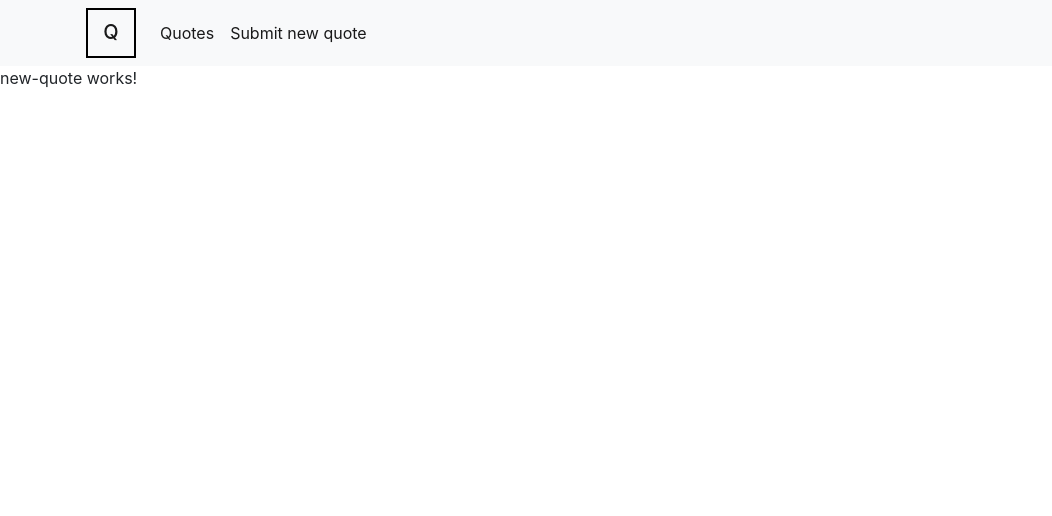
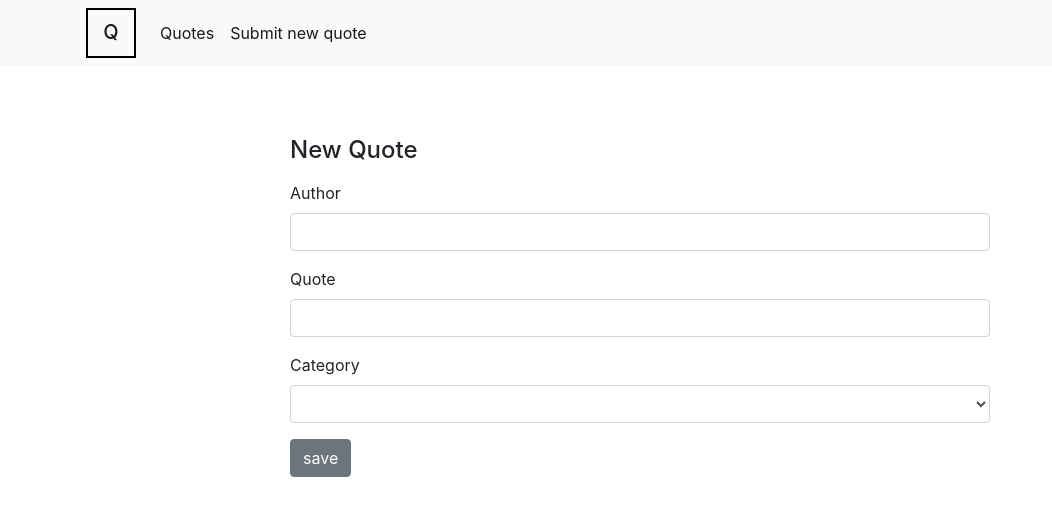
Before and after one commit to Danilova09/quotes, an Angular app: page /new-quote in a window 1280 px wide. Shown: the top 516 px of the page, without its empty margins (0-1052 px from the left). Built offline with nearby package versions, Linux system fonts and the light colour scheme.

Commit message:
Реализация удаления цитаты

```diff
--- a/src/app/new-quote/new-quote.component.html
+++ b/src/app/new-quote/new-quote.component.html
@@ -1 +1,24 @@
-<p>new-quote works!</p>
+<div class="form-block" style="display: block; margin: 70px auto; width: 700px;">
+  <h4 class="mb-3">New Quote</h4>
+  <form class="form" (ngSubmit)="onSubmit()" ngNativeValidate>
+    <div class="form-group">
+      <label for="author">Author</label>
+      <input type="text" name="author" id="author" class="form-control"
+             [(ngModel)]="author" required>
+    </div>
+    <div class="form-group">
+      <label for="quoteText">Quote</label>
+      <input type="text" name="quoteText" id="quoteText" class="form-control"
+             [(ngModel)]="quoteText"  required>
+    </div>
+    <label for="category">Category</label>
+    <select name="category" id="category" class="form-control"
+            [(ngModel)]="category"  required>
+      <option value="motivational">motivational</option>
+      <option value="humor">humor</option>
+      <option value="saying">saying</option>
+      <option value="celebrity">celebrity</option>
+    </select>
+    <button class="btn btn-secondary mt-3" type="submit">save</button>
+  </form>
+</div>
--- a/src/app/new-quote/new-quote.component.ts
+++ b/src/app/new-quote/new-quote.component.ts
@@ -1,4 +1,5 @@
 import { Component, OnInit } from '@angular/core';
+import { HttpClient } from '@angular/common/http';
 
 @Component({
   selector: 'app-new-quote',
@@ -6,10 +7,20 @@ import { Component, OnInit } from '@angular/core';
   styleUrls: ['./new-quote.component.css']
 })
 export class NewQuoteComponent implements OnInit {
-
-  constructor() { }
+  author = '';
+  quoteText = '';
+  category = '';
+  constructor(
+    private http: HttpClient,
+  ) { }
 
   ngOnInit(): void {
   }
 
+  onSubmit() {
+   const body = { author: this.author, quoteText: this.quoteText, category: this.category };
+   this.http.post('https://quotes-7fca7-default-rtdb.firebaseio.com/quotes.json', body)
+     .subscribe()
+  }
+
 }
--- a/src/app/quotes/quotes-list/quotes-list-item/quotes-list-item.component.html
+++ b/src/app/quotes/quotes-list/quotes-list-item/quotes-list-item.component.html
@@ -1,8 +1,8 @@
 <div class="card mb-3">
   <div class="card-body">
-    <h5 class="card-author">Zigmund Freid</h5>
-    <p>Lorem ipsum dolor sit amet, consectetur adipisicing elit. Eos, quod.</p>
+    <h5 class="card-author">{{ quote.author}}</h5>
+    <p>{{ quote.quoteText }}</p>
     <button class="btn btn-secondary">edit</button>
-    <button class="btn btn-danger ml-3">delete</button>
+    <button class="btn btn-danger ml-3" (click)="delete()">delete</button>
   </div>
 </div>
--- a/src/app/quotes/quotes-list/quotes-list-item/quotes-list-item.component.ts
+++ b/src/app/quotes/quotes-list/quotes-list-item/quotes-list-item.component.ts
@@ -1,4 +1,7 @@
-import { Component, OnInit } from '@angular/core';
+import { Component, EventEmitter, Input, OnInit, Output } from '@angular/core';
+import { Quote } from '../../../shared/quote.model';
+import { HttpClient } from '@angular/common/http';
+import { map } from 'rxjs/operators';
 
 @Component({
   selector: 'app-quotes-list-item',
@@ -6,10 +9,31 @@ import { Component, OnInit } from '@angular/core';
   styleUrls: ['./quotes-list-item.component.css']
 })
 export class QuotesListItemComponent implements OnInit {
+  @Input() quote!: Quote;
+  @Output() quotes = new EventEmitter<Quote[]>();
 
-  constructor() { }
+  constructor(
+    public http: HttpClient,
+  ) { }
 
   ngOnInit(): void {
   }
 
+
+  async delete() {
+     await this.http.delete(`https://quotes-7fca7-default-rtdb.firebaseio.com/quotes/${this.quote.id}.json`)
+      .subscribe(result => {
+        console.log(result);
+      })
+     await this.http.get<{[id: string]: Quote}>('https://quotes-7fca7-default-rtdb.firebaseio.com/quotes.json')
+      .pipe(map(result => {
+        return Object.keys(result).map(id => {
+          const quoteDate = result[id];
+          return  new Quote(quoteDate.author, quoteDate.quoteText, quoteDate.category, id);
+        });
+      }))
+      .subscribe(quotes => {
+        this.quotes.emit(quotes);
+      })
+  }
 }
--- a/src/app/quotes/quotes-list/quotes-list.component.html
+++ b/src/app/quotes/quotes-list/quotes-list.component.html
@@ -1,3 +1,3 @@
-<app-quotes-list-item></app-quotes-list-item>
-<app-quotes-list-item></app-quotes-list-item>
-<app-quotes-list-item></app-quotes-list-item>
+<app-quotes-list-item *ngFor="let quote of quotes"
+[quote]="quote"
+(quotes)="changedQuotes($event)"></app-quotes-list-item>
--- a/src/app/quotes/quotes-list/quotes-list.component.ts
+++ b/src/app/quotes/quotes-list/quotes-list.component.ts
@@ -1,4 +1,7 @@
 import { Component, OnInit } from '@angular/core';
+import { HttpClient } from '@angular/common/http';
+import { Quote } from '../../shared/quote.model';
+import { map } from 'rxjs/operators';
 
 @Component({
   selector: 'app-quotes-list',
@@ -6,10 +9,25 @@ import { Component, OnInit } from '@angular/core';
   styleUrls: ['./quotes-list.component.css']
 })
 export class QuotesListComponent implements OnInit {
-
-  constructor() { }
+  quotes: Quote[] = [];
+  constructor(
+    private http: HttpClient,
+  ) { }
 
   ngOnInit(): void {
+    this.http.get<{[id: string]: Quote}>('https://quotes-7fca7-default-rtdb.firebaseio.com/quotes.json')
+      .pipe(map(result => {
+        return Object.keys(result).map(id => {
+          const quoteDate = result[id];
+          return  new Quote(quoteDate.author, quoteDate.quoteText, quoteDate.category, id);
+        });
+      }))
+      .subscribe(quotes => {
+        this.quotes = quotes;
+      })
   }
 
+  changedQuotes(quotes: Quote[]) {
+    this.quotes = quotes;
+  }
 }
--- a/src/app/quotes/quotes.component.html
+++ b/src/app/quotes/quotes.component.html
@@ -25,10 +25,10 @@
           >Saying</a>
         </li>
         <li class="list-group-item"
-            routerLink="quotes/famous-people"
+            routerLink="quotes/celebrity"
             routerLinkActive="active-link">
           <a class="list-group-item-link"
-          >Famous People</a>
+          >Celebrity</a>
         </li>
       </ul>
     </div>
--- /dev/null
+++ b/src/app/shared/quote.model.ts
@@ -0,0 +1,8 @@
+export class Quote {
+  constructor(
+    public author: string,
+    public quoteText: string,
+    public category: string,
+    public id: string,
+  ) { }
+}
```
